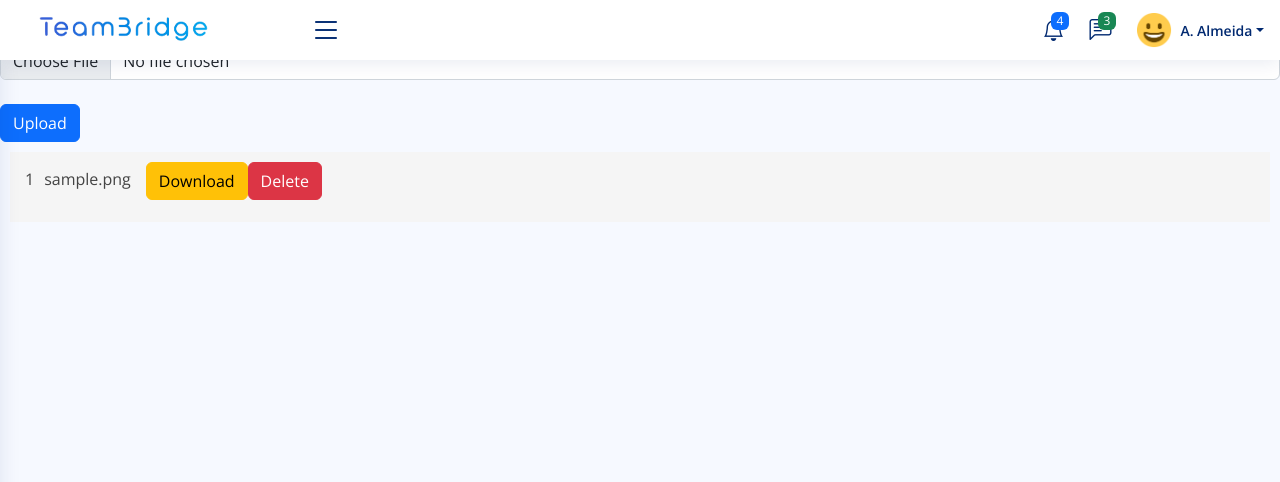
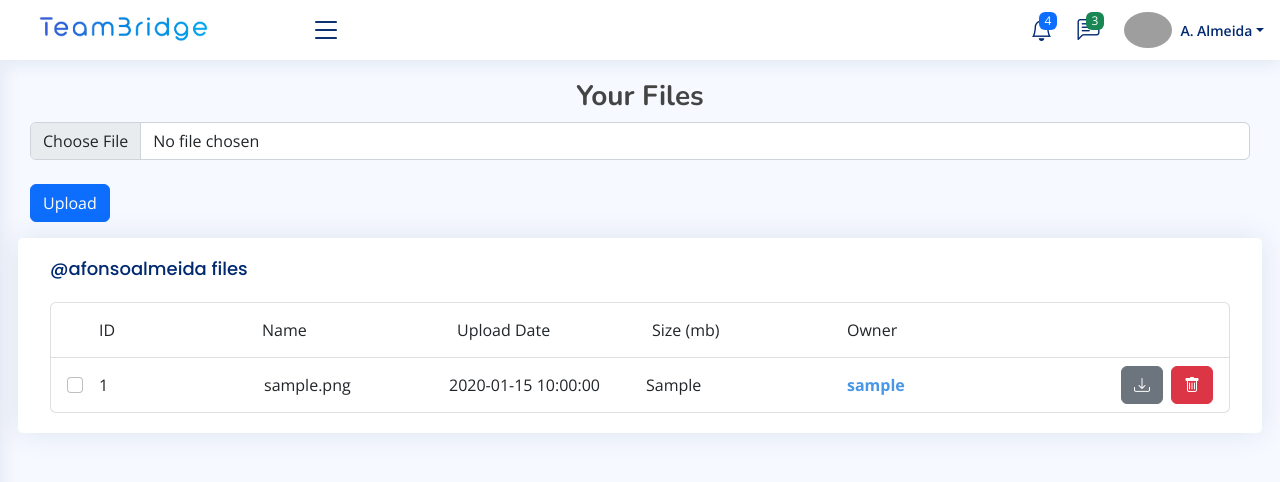
Before and after one commit to ATEK0/TeamBridge, a Flask app: page /file-explorer in a window 1280 px wide. Shown: the top 482 px of the page. Run offline with Flask 3, Linux system fonts and the light colour scheme; a user stored in the database is signed in; tables that the repository leaves empty hold one stand-in row (values such as "Sample post"); grey boxes marked "Sample" are stand-in pictures; one stand-in notice (Sample message) is shown; some libraries are stand-ins or nearby versions; grey boxes are pictures that could not be loaded.

Commit message:
authentication check

```diff
--- a/website/__init__.py
+++ b/website/__init__.py
@@ -17,6 +17,9 @@ def create_app():
     app.config["SQLALCHEMY_DATABASE_URI"] = f'sqlite:///{DB_NAME}'
     app.config['UPLOAD_FOLDER'] = f'C:\ISTEC\PROJETO FINAL\TESTES\webserver\\files'
     # app.config['SERVER_NAME'] = "pigcenter"
+
+    app.config['UPLOAD_FOLDER'] = './profiles'
+
     db.init_app(app)
 
     from .home import home
--- a/website/models.py
+++ b/website/models.py
@@ -47,7 +47,10 @@ class Files(db.Model):
     id = db.Column(db.Integer, primary_key=True)
     upload_date = db.Column(db.DateTime(timezone=True), default=func.now())
     filename = db.Column(db.String(300))
+    size = db.Column(db.String(20))
     user_id = db.Column(db.Integer, db.ForeignKey('user.id'))
+    username = db.Column(db.String(30))
+    user_image = db.Column(db.String(300), default='./static/default images/user.png')
     user = db.relationship('User')
 
 class Company(db.Model):
--- a/website/static/index.js
+++ b/website/static/index.js
@@ -60,34 +60,162 @@ function changeRegisterForm(form) {
 
 
 //check register things
-function registerHandler() {
-  $("#email").val();
+function registerHandler(type) {
+
+  const data = {
+    type: "checking",
+    email: $("#yourEmail").val(),
+    fname: $("#firstName").val(),
+    lname: $("#lastName").val(),
+    password: $("#yourPassword").val()
+  };
+
   fetch('/register', {
-  method: 'POST',
-  body: JSON.stringify({
-    title:name,
-    body:body,
+    method: 'POST',
+    headers: {
+      'Content-Type': 'application/json'
+    },
+    body: JSON.stringify(data)
+  })
+    .then(response => response.json())
+    .then(result => {
+      // Process the response
+      console.log(result);
+      if (result["message"] === 'OK'){
+        if ($("#yourEmail").val().length < 3) {
+          showToast('danger', "Your email must be bigger than 3 characters");
+        } else if ($("#firstName").val().length <= 1) {
+          showToast('danger', "Your name must be bigger than 1 character");
+        } else if ($("#lastName").val().length <= 1) {
+          showToast('danger', "Your name must be bigger than 1 character");
+        } else if ($("#yourPassword").val() != $("#yourPassword2").val()) {
+          showToast('danger', "Passwords don't match!");
+        } else {
+          document.getElementById("register-user").submit();
+        }
+      } else {
+        showToast('danger', result["message"]);
+      }
+    })
+    .catch(error => {
+      // Handle any errors that occur during the request
+      console.error('Error:', error);
+    });
 
-  }),
-  headers: {
-    'Content-type': 'application/json; charset=UTF-8',
-  }
+}
+
+function addInfosHandler(type) {
+
+  var birth = document.getElementById("birth").value;
+
+  const data = {
+    type: "checking",
+    username: $("#yourUsername").val()
+  };
+
+  fetch('/add-infos', {
+    method: 'POST',
+    headers: {
+      'Content-Type': 'application/json'
+    },
+    body: JSON.stringify(data)
   })
-  .then(function(response){
-  return response.json()})
-  .then(function(data)
-  {console.log(data)
-  title=document.getElementById("title")
-  body=document.getElementById("bd")
-  title.innerHTML = data.title
-  body.innerHTML = data.body
-}).catch(error => console.error('Error:', error));
+    .then(response => response.json())
+    .then(result => {
+      // Process the response
+      console.log(result);
+      if (result["message"] === 'OK'){
+        if (birth === '' || birth === null) {
+          const field = document.getElementById('birth');
+          field.setCustomValidity('Please fill this field');
+          field.reportValidity();
+        } else {
+          document.getElementById("add-infos-user").submit();
+        }
+      } else {
+        showToast('danger', result["message"]);
+      }
+    })
+    .catch(error => {
+      // Handle any errors that occur during the request
+      console.error('Error:', error);
+    });
 
 }
 
 
+const showToast = (category, message) => {
+  const toastContainer = document.createElement('div');
+  toastContainer.setAttribute('aria-live', 'polite');
+  toastContainer.setAttribute('aria-atomic', 'true');
+  toastContainer.style.position = 'relative';
+  toastContainer.style.zIndex = '2000';
 
+  const toastElement = document.createElement('div');
+  toastElement.classList.add('toast');
+  toastElement.classList.add(`toast-${category}`);
+  toastElement.classList.add('position-fixed');
+  toastElement.classList.add('mt-3')
 
+  toastElement.style.marginRight = '20px';
+  toastElement.style.minWidth = '400px !important';
+  toastElement.style.top = '40px';
+  toastElement.style.right = '0';
+  toastElement.setAttribute('data-delay', '7000');
+  toastElement.setAttribute('data-bs-autohide', 'true');
+
+  const toastHeader = document.createElement('div');
+  toastHeader.classList.add('toast-header');
+  toastHeader.classList.add(`toast-${category}`);
+
+  const strongElement = document.createElement('strong');
+  if (category === 'danger') {
+    strongElement.classList.add('me-auto');
+    strongElement.classList.add('text-danger');
+    strongElement.innerHTML = '<i class="bi bi-exclamation-octagon-fill"></i> ERROR';
+  } else if (category === 'success') {
+    strongElement.classList.add('me-auto');
+    strongElement.classList.add('text-success');
+    strongElement.innerHTML = '<i class="bi bi-check-lg"></i> SUCCESS';
+  } else if (category === 'warning') {
+    strongElement.classList.add('me-auto');
+    strongElement.classList.add('text-warning');
+    strongElement.innerHTML = '<i class="bi bi-exclamation-circle-fill"></i> WARNING';
+  } else if (category === 'info') {
+    strongElement.classList.add('me-auto');
+    strongElement.classList.add('text-info');
+    strongElement.innerHTML = '<i class="bi bi-exclamation-circle-fill"></i> INFO';
+  }
+
+  const smallElement = document.createElement('small');
+  smallElement.textContent = 'right now';
+
+  const closeButton = document.createElement('button');
+  closeButton.type = 'button';
+  closeButton.classList.add('ml-2');
+  closeButton.classList.add('mb-1');
+  closeButton.classList.add('btn-close');
+  closeButton.setAttribute('data-bs-dismiss', 'toast');
+  closeButton.setAttribute('aria-label', 'Close');
+
+  const toastBody = document.createElement('div');
+  toastBody.classList.add('toast-body');
+  toastBody.textContent = message;
+
+  toastHeader.appendChild(strongElement);
+  toastHeader.appendChild(smallElement);
+  toastHeader.appendChild(closeButton);
+
+  toastElement.appendChild(toastHeader);
+  toastElement.appendChild(toastBody);
+
+  toastContainer.appendChild(toastElement);
+
+  document.body.appendChild(toastContainer);
+
+  const toast = new bootstrap.Toast(toastElement);
+  toast.show();
+};
 
 
 
--- a/website/static/style.css
+++ b/website/static/style.css
@@ -47,3 +47,29 @@ to {
   color: #1c657d;
   border-color: #c6e6f1;
 }
+
+.pretty-link {
+  display: flex;
+  text-decoration: none;
+  color: #4897e7;
+  font-weight: bold;
+  transition: 1s all;
+  transform: translateX(-30px);
+}
+
+.pretty-link:hover {
+  text-decoration: none;
+  color: #48b3f0;
+  transform: translateX(10px);
+}
+
+.pretty-img {
+  width: 30px;
+  opacity: 0;
+  transition: 1s all;
+}
+
+.pretty-link:hover > .pretty-img {
+  opacity: 1;
+
+}
--- a/website/templates/base.html
+++ b/website/templates/base.html
@@ -47,6 +47,16 @@
 
     <title>{% block title %}Home{% endblock %}</title>
   </head>
+
+  {% if client.is_authenticated and not client.username %}
+    <script>
+      const currentPath = window.location.pathname;
+      if (currentPath != "/add-infos") {
+        window.location.href="/add-infos"
+      }
+    </script>
+  {% endif %}
+
   <body id="body" class="toggle-sidebar">
 
   <!--  ======= Header ======= -->
@@ -296,7 +306,7 @@
         </a>
         <ul id="components-nav" class="nav-content collapse" data-bs-parent="#sidebar-nav">
           <li>
-            <a href="components-alerts.html">
+            <a href="/file-explorer">
               <i class="bi bi-circle"></i><span>My Files</span>
             </a>
           </li>
@@ -384,7 +394,7 @@
       {% if messages %}
         {% for category, message in messages %}
         <div aria-live="polite" aria-atomic="true" style="position: relative;z-index:2000;">
-          <div class="toast toast-{{category}} mt-3 position-fixed" style="margin-right:20px;min-width:400px !important;top: 0; right: 0;" data-delay="7000" data-bs-autohide="true">
+          <div class="toast toast-{{category}} mt-3 position-fixed" style="margin-right:20px;min-width:400px !important;right: 0;" data-delay="7000" data-bs-autohide="true">
             <div class="toast-header toast-{{category}}">
               {% if category == 'danger' %}
               <strong class="me-auto text-{{category}}"><i class="bi bi-exclamation-octagon-fill"></i> ERROR</strong>
--- a/website/templates/error.html
+++ b/website/templates/error.html
@@ -7,7 +7,7 @@
 
     <h1 style="margin-top:60px">404</h1>
     <h2>The page you are looking for doesn't exist.</h2>
-    <a class="btn" href="{{url_for('views.home')}}">Back to home</a>
+    <a class="btn" href="{{url_for('home.homePage')}}">Back to home</a>
     <img src="assets/img/not-found.svg" class="img-fluid py-5" alt="Page Not Found">
 </section>
 
--- a/website/templates/file_explorer.html
+++ b/website/templates/file_explorer.html
@@ -3,31 +3,97 @@
 
 {% block content %}
 
+
+
+<main id="main" class="main">
+    <section class="section">
         <form method="POST" action="/file-explorer" enctype="multipart/form-data">
-    <h3 align="center">Gestor de ficheiros</h3>
+            <h3 align="center"><b>Your Files</b></h3>
             <div class="form-group">
                 <input type="file" class="form-control" id="file" name="file">
             </div>
             <br>
-    <button type="submit" class="btn btn-primary">Upload</button>
+            <button type="submit" class="btn btn-primary mb-3">Upload</button>
         </form>
+      <div class="row">
+            <div class="card">
+            <div class="card-body">
+              <h5 class="card-title">@{{client.username}} files</h5>
+
+              <!-- List group With Checkboxes and radios -->
+              <ul class="list-group">
+                <li class="list-group-item">
+                    <div class="row">
+                        <div class="col d-flex align-self-center">
+                            <input class="form-check-input me-3" style="visibility:hidden;" type="checkbox" value="" aria-label="...">
+                            ID
+                        </div>
+                        <div class="col d-flex align-self-center">
+                            Name
+                        </div>
+                        <div class="col d-flex align-self-center">
+                            Upload Date
+                        </div>
+                        <div class="col d-flex align-self-center">
+                            Size (mb)
+                        </div>
+                        <div class="col d-flex align-self-center">
+                            Owner
+                        </div>
+                        <div class="col d-flex justify-content-end align-center" style="end: 0">
+                            <a ><button type="button" class="btn btn-warning me-2" style="visibility:hidden;" ><i class="bi bi-download"></i></button></a>
+                            <a ><button type="button" class="btn btn-danger"  style="visibility:hidden;"><i class="bi bi-trash"></i></button></a>
+                        </div>
+                    </div>
+                </li>
+                {% if client.files %}
+
+                    {% for file in client.files %}
+                        <li class="list-group-item">
+                            <div class="row">
+                                <div class="col d-flex align-self-center">
+                                    <input class="form-check-input me-3" type="checkbox" value="" aria-label="...">
+                                    {{ file.id }}
+                                </div>
+                                <div class="col d-flex align-self-center pe-0" style="max-width: fill-available;overflow: hidden;text-overflow: ellipsis;white-space: nowrap;">
+                                    {{ file.filename }}
+                                </div>
+                                <div class="col d-flex align-self-center">
+                                    {{ file.upload_date }}
+                                </div>
+                                <div class="col d-flex align-self-center">
+                                    {{ file.size }}
+                                </div>
+                                <div class="col d-flex align-self-center">
+                                    <a href="/profile/{{ file.username }}" class="pretty-link"><img class="pretty-img" src="{{file.user_image}}"><span class="d-flex align-self-center ms-1">{{ file.username }}</span></a>
+                                </div>
+                                <div class="col d-flex justify-content-end align-center" style="end: 0">
+                                    <a href="{{ url_for('fileExplorer.download', fileId=file.id) }}"><button type="button" class="btn btn-secondary me-2"><i class="bi bi-download"></i></button></a>
+                                    <a href="{{ url_for('fileExplorer.deleteFile', fileId=file.id) }}"><button type="button" class="btn btn-danger"><i class="bi bi-trash"></i></button></a>
+                                </div>
+                            </div>
+                        </li>
+                    {% endfor%}
+
+                {% else %}
+                <li class="list-group-item">
+                    <div class="row">
+                        <div class="col d-flex align-self-center">
+                            You have no files, why not start uploading some? 🤩
+                        </div>
+                    </div>
+                </li>
+                {% endif %}
+
+              </ul><!-- End List Checkboxes and radios -->
+            </div>
+        </div>
+      </div>
+    </section>
+
+  </main><!-- End #main -->
 
 
 
-{% if client.files %}
-
-    {% for file in client.files %}
-        <div style="display: flex;margin:10px;background-color:whitesmoke;padding:10px;">
-            <p style="padding:5px">{{ file.id }}</p>
-            <p style="padding:5px">{{ file.filename }}</p>
-            <p style="padding:5px">{{ file.uploadDate }}</p>
-            <a href="{{ url_for('fileExplorer.download', fileId=file.id) }}"><button type="button" class="btn btn-warning">Download</button></a><a href="{{ url_for('fileExplorer.deleteFile', fileId=file.id) }}"><button type="button" class="btn btn-danger">Delete</button></a>
-        </div>
-    {% endfor%}
-
-{% else %}
-    <p>Parece que você não tem ficheiros</p>
-{% endif %}
-
 
 {% endblock %}
--- a/website/templates/register-personal.html
+++ b/website/templates/register-personal.html
@@ -4,7 +4,7 @@
 {% block content %}
 
 
-<form class="mt-5" method="POST" enctype="multipart/form-data">
+<form class="mt-5" method="POST" id="add-infos-user" enctype="multipart/form-data">
     <div class="container">
       <section class="section register d-flex flex-column align-items-center justify-content-center py-4">
         <div class="container">
@@ -27,7 +27,7 @@
 
 
                     <div class="col-12 mx-auto mt-1">
-                      <label for="yourName" class="form-label">Birth day</label>
+                      <label for="yourName" class="form-label">Birthdate</label>
                       <input type="date" id="birth" name="birth" class="form-control" required>
                   </div>
 
@@ -60,7 +60,7 @@
                     </div>
 
                     <div class="col-12 mt-4" style="display:flex;justify-content:center;align-items:center;">
-                      <button class="btn btn-primary w-100" type="submit">Continue</button>
+                      <button class="btn btn-primary w-100" type="button" onClick="addInfosHandler('checking')">Finish Registration</button>
                     </div>
 
 
```
Also changed, not shown: website/auth.py (+86 -55 lines), website/fileExplorer.py (+31 -29 lines), website/profilePage.py (+25 -20 lines), website/templates/profile.html (+26 -22 lines), website/templates/register.html (+5 -4 lines), instance/database.db, website/profiles/1.jpeg (added), website/profiles/2.jpeg (added), 1 other file. Lines whose indentation alone changed are shown as unchanged.
